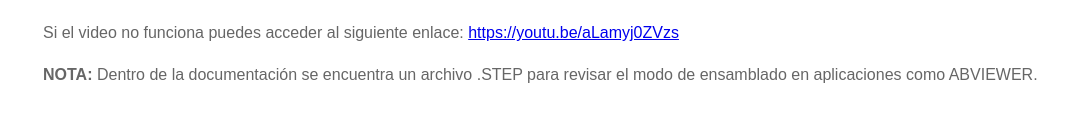
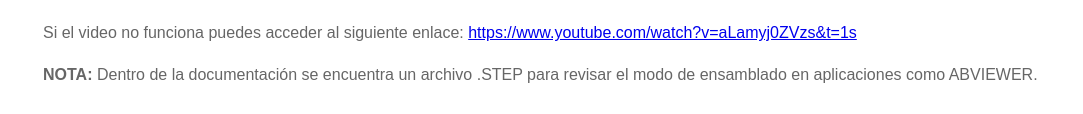
Before and after one commit to RawnerWeb/CNC-BOT-DIBUJANTE, a plain HTML site: page 4.html in a window 1280 px wide. Shown: the part 1899-2013 px from the top of the page, without its empty margins (197-1280 px from the left). Drawn offline with Linux system fonts and the light colour scheme.

Commit message:
Update 4.html

```diff
--- a/4.html
+++ b/4.html
@@ -120,9 +120,10 @@
         <img src="case/case3D.jpg" alt="Imagen Ejemplo 2">
         <h2>Implementación</h2>
         <div class="video-container">
-            <iframe src="https://www.youtube.com/watch?v=aLamyj0ZVzs&t=1s" allowfullscreen></iframe>
+            <iframe width="560" height="315" src="https://www.youtube.com/watch?v=aLamyj0ZVzs&t=1s" frameborder="0" allow="accelerometer; autoplay; clipboard-write; encrypted-media; gyroscope; picture-in-picture" allowfullscreen></iframe>
+
         </div>
-        <p>Si el video no funciona puedes acceder al siguiente enlace: <a href="https://youtu.be/aLamyj0ZVzs">https://youtu.be/aLamyj0ZVzs</a></p>
+        <p>Si el video no funciona puedes acceder al siguiente enlace: <a href="https://www.youtube.com/watch?v=aLamyj0ZVzs&t=1s">https://www.youtube.com/watch?v=aLamyj0ZVzs&t=1s</a></p>
         <p><b>NOTA: </b>Dentro de la documentación se encuentra un archivo .STEP para revisar el modo de ensamblado en aplicaciones como ABVIEWER.</p>
     </div>
 
```
